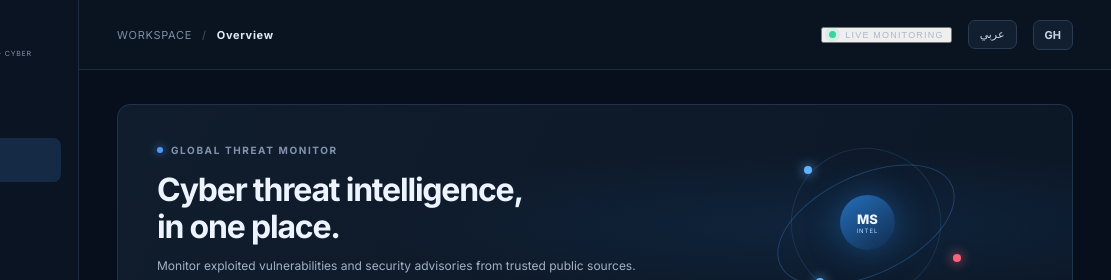
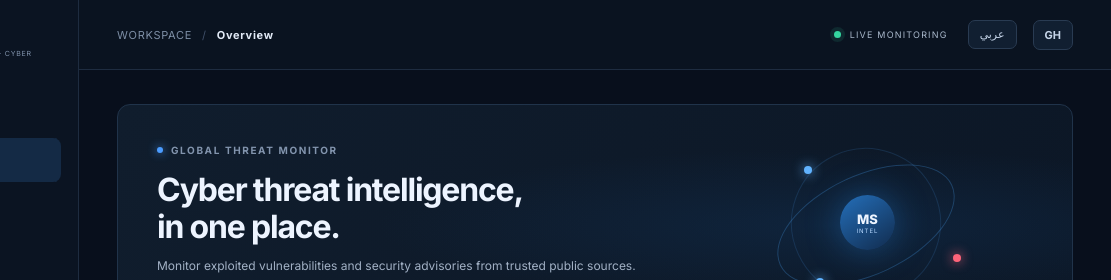
Before and after one commit to Moh07tt/a, a plain HTML site: page index.html in a window 1280 px wide. Shown: the top 280 px of the page, 169-1280 px from the left. Drawn offline with Linux system fonts and the light colour scheme.

Commit message:
Style live monitoring refresh control

```diff
--- a/assets/style.css
+++ b/assets/style.css
@@ -60,3 +60,5 @@ body.modal-open{overflow:hidden}
 @media(max-width:600px){.cve-detail-panel{padding:18px 14px}.cve-metrics{grid-template-columns:repeat(2,minmax(0,1fr))}.cve-detail-head h2{font-size:18px}}
 html[dir="rtl"] .cve-detail-panel{border-left:0;border-right:1px solid #2b4059}
 html[dir="rtl"] .cve-reference-list{padding-left:0;padding-right:18px}
+
+.live-indicator{border:0;background:transparent;padding:8px 4px;cursor:pointer;font:inherit;font-size:9px;letter-spacing:1.2px}.live-indicator:hover{color:#72b5ff}.live-indicator:focus-visible{outline:2px solid #4b9cff;outline-offset:4px;border-radius:5px}
```
